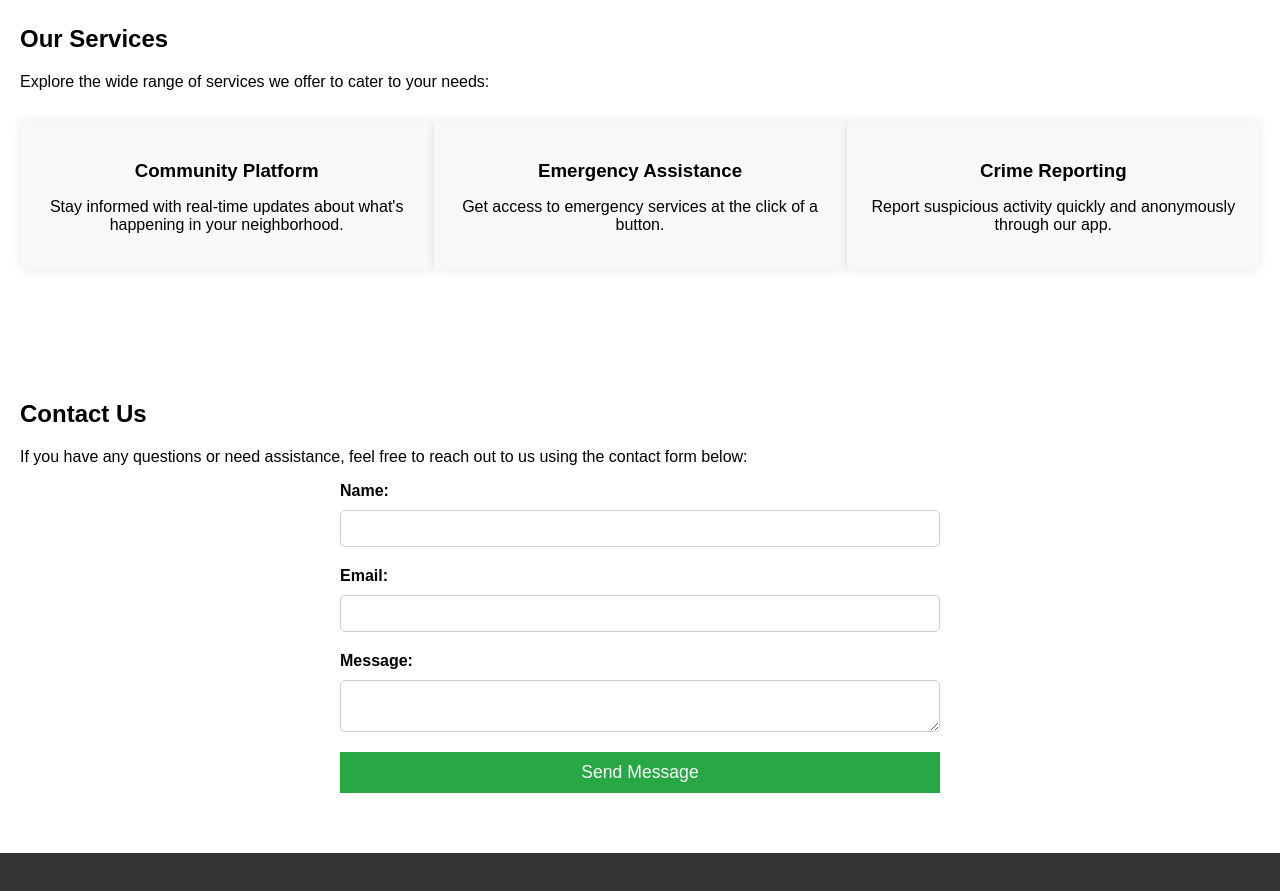
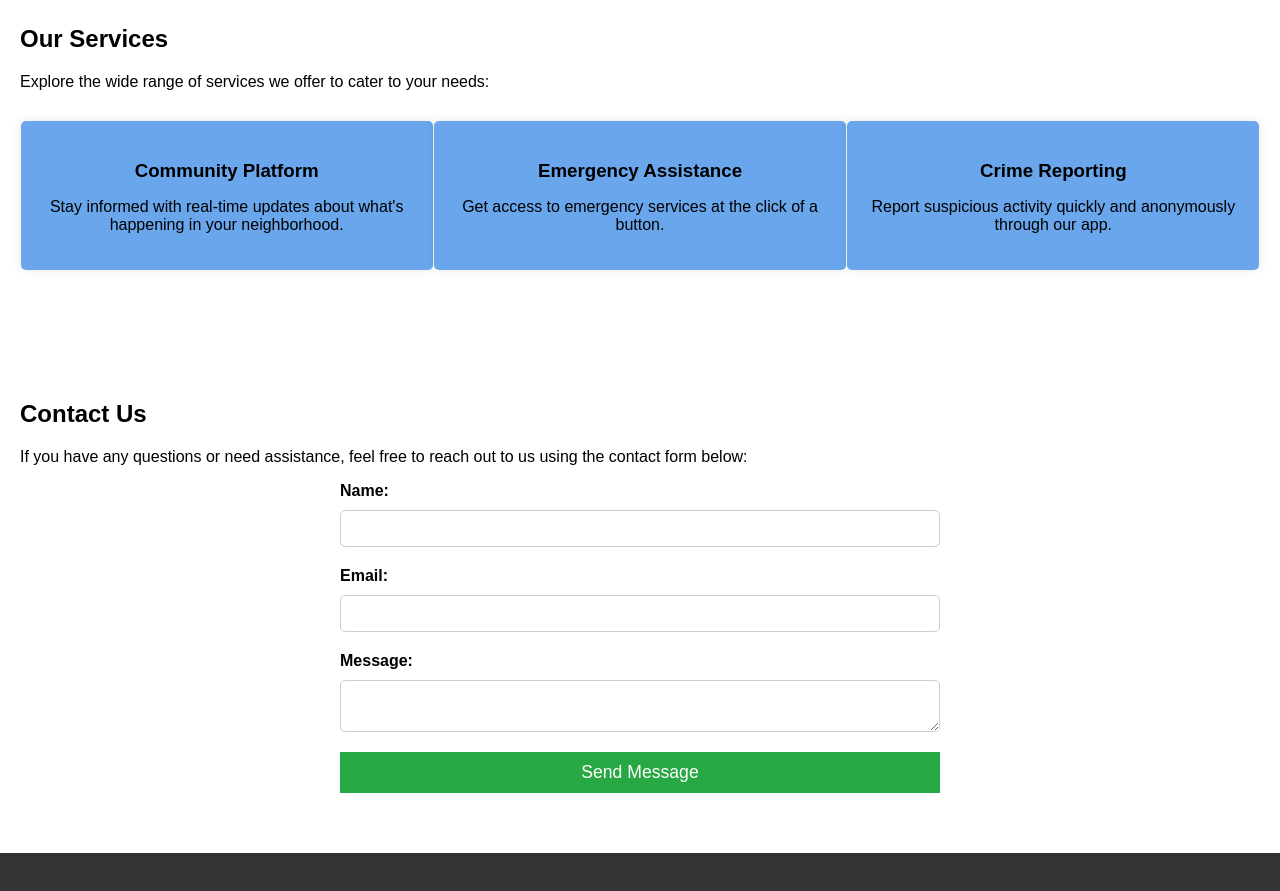
Before and after one commit to Princely24/PRODIGY_WD_01, a plain HTML site: page index.html in a window 1280 px wide. Shown: the part 1260-2151 px from the top of the page. Drawn offline with Linux system fonts and the light colour scheme.

Commit message:
Update styles.css

```diff
--- a/styles.css
+++ b/styles.css
@@ -117,13 +117,14 @@ section {
 }
 
 .service-item {
-    background-color: #f8f8f8;
+    background-color: #69a6ec;
     padding: 20px;
     width: 30%;
     text-align: center;
     border-radius: 5px;
     box-shadow: 0 0 10px rgba(0, 0, 0, 0.1);
 }
+
 
 .service-item h3 {
     margin-bottom: 15px;
```
